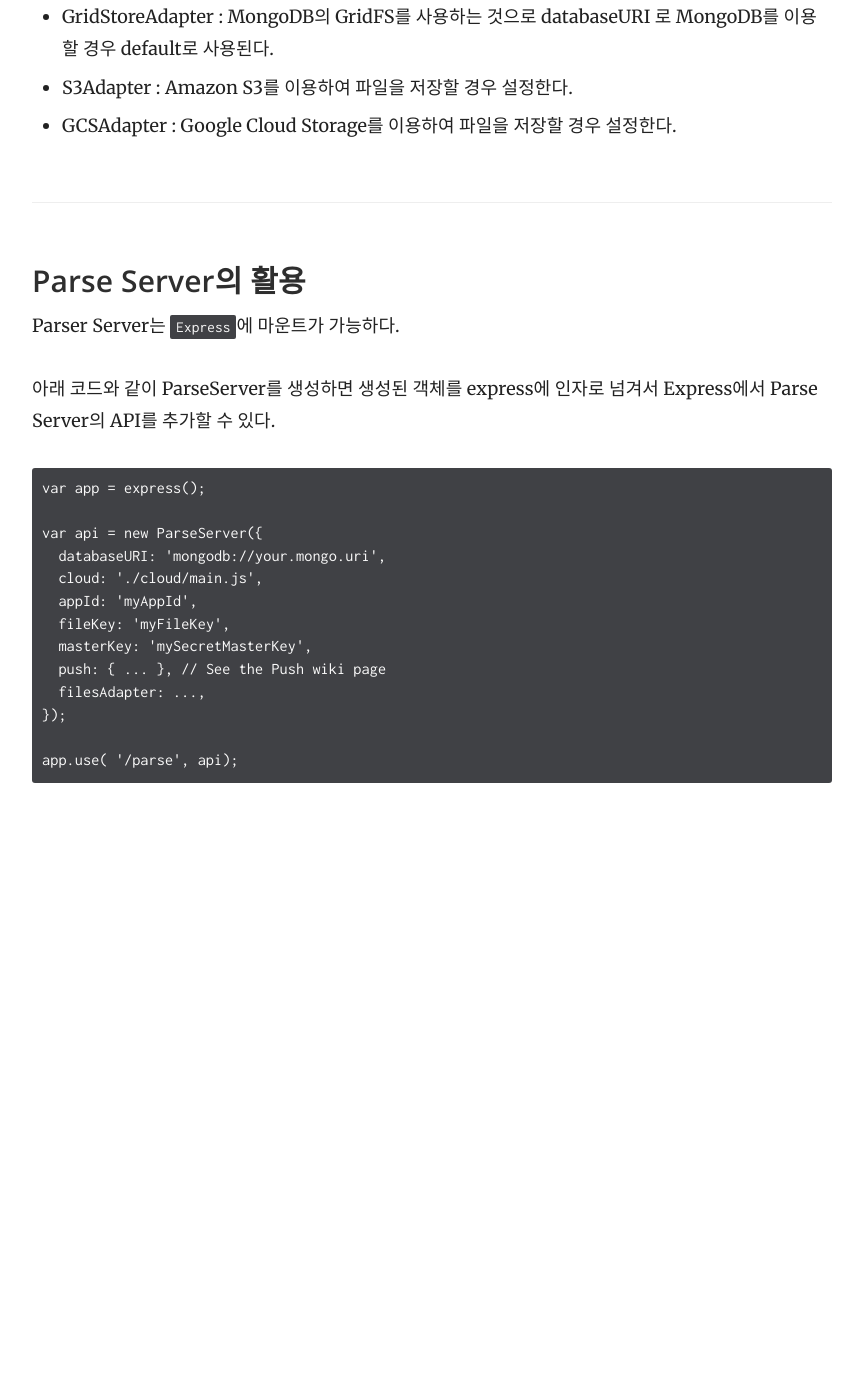
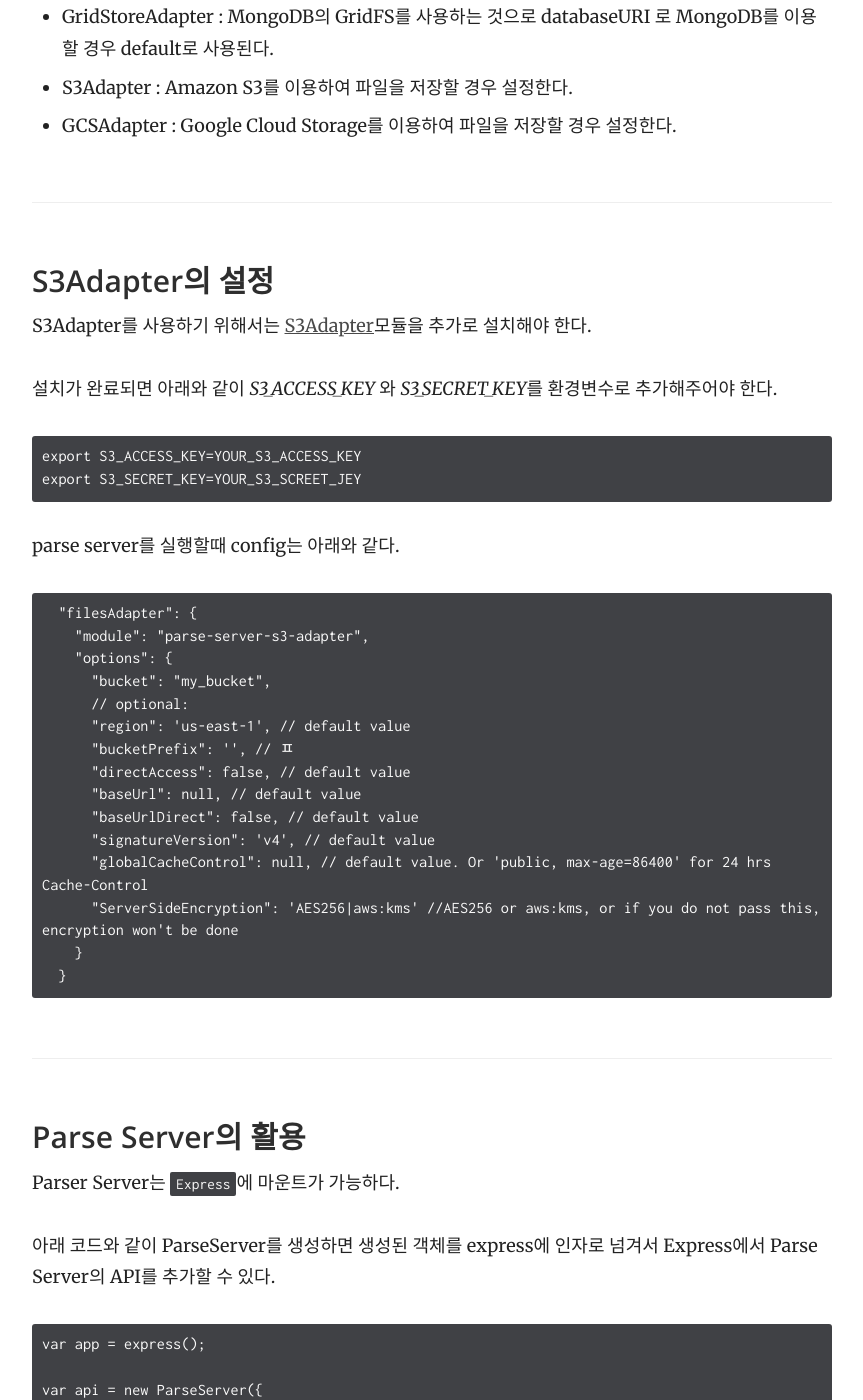
Before and after one commit to S5Platform/s5Platform.github.io, a Jekyll site: the page built from _docs/2.parse/parse_server.md, in a window 1280 px wide and 1400 px high, scrolled down 1944 px. Shown: the whole window, without its empty margins (358-1221 px from the left). Built offline with Jekyll 4.4.1, drawn with Linux system fonts in a browser that asks for light colours; before the commit the page ends 2775 px from its top, so only the background shows below that.

Commit message:
Add s3adapter

````diff
--- a/_docs/2.parse/parse_server.md
+++ b/_docs/2.parse/parse_server.md
@@ -49,6 +49,37 @@
 - GCSAdapter : Google Cloud Storage를 이용하여 파일을 저장할 경우 설정한다.
 
 
+### S3Adapter의 설정
+
+S3Adapter를 사용하기 위해서는 [S3Adapter](https://github.com/parse-server-modules/parse-server-s3-adapter)모듈을 추가로 설치해야 한다.
+
+설치가 완료되면 아래와 같이 *S3_ACCESS_KEY* 와 *S3_SECRET_KEY*를 환경변수로 추가해주어야 한다.
+
+```
+export S3_ACCESS_KEY=YOUR_S3_ACCESS_KEY
+export S3_SECRET_KEY=YOUR_S3_SCREET_JEY
+```
+
+parse server를 실행할때 config는 아래와 같다.
+
+```
+  "filesAdapter": {
+    "module": "parse-server-s3-adapter",
+    "options": {
+      "bucket": "my_bucket",
+      // optional:
+      "region": 'us-east-1', // default value
+      "bucketPrefix": '', // ㅍ
+      "directAccess": false, // default value
+      "baseUrl": null, // default value
+      "baseUrlDirect": false, // default value
+      "signatureVersion": 'v4', // default value
+      "globalCacheControl": null, // default value. Or 'public, max-age=86400' for 24 hrs Cache-Control
+      "ServerSideEncryption": 'AES256|aws:kms' //AES256 or aws:kms, or if you do not pass this, encryption won't be done
+    }
+  }
+```
+
 ### Parse Server의 활용
 
 Parser Server는 `Express`에 마운트가 가능하다.
````
